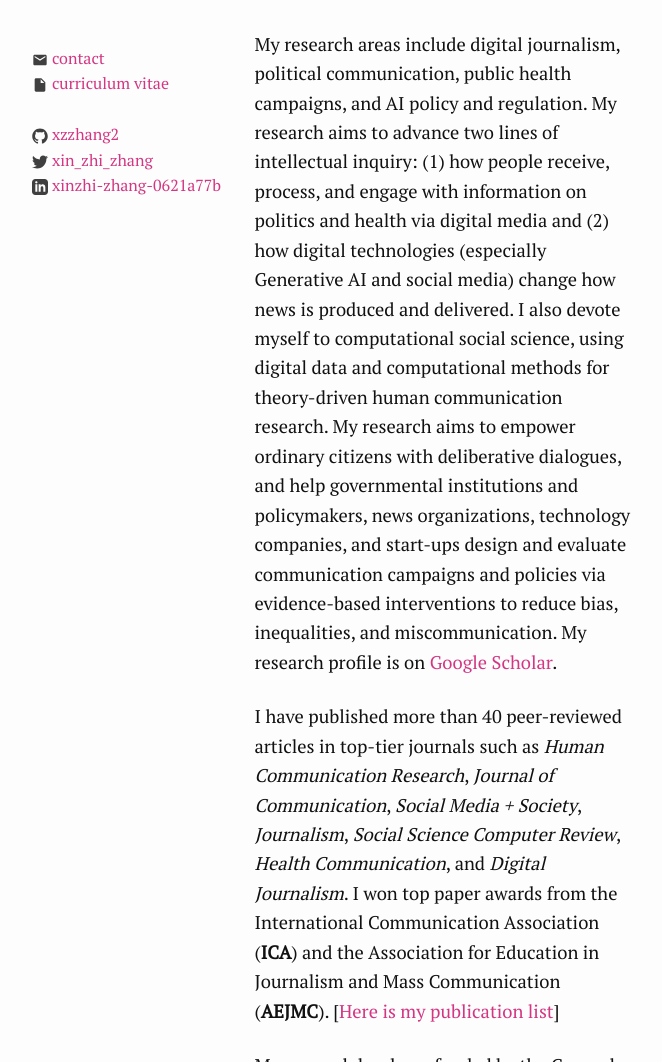
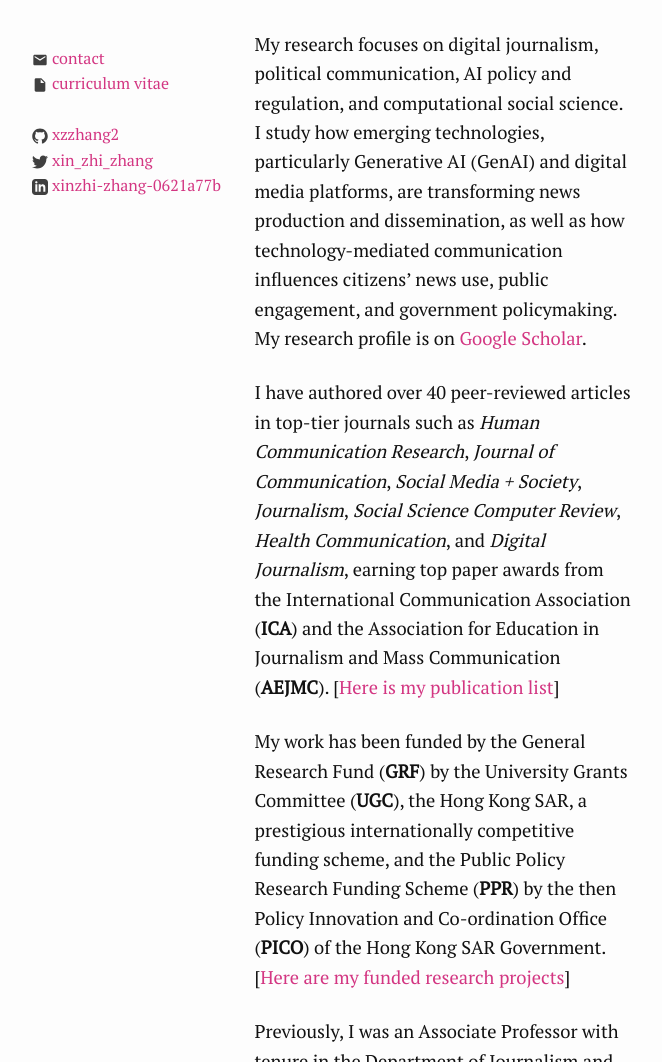
Before and after one commit to xzzhang2/xzzhang2.github.io, a Jekyll site: the page built from index.md, in a window 1280 px wide and 1400 px high, cut to the strip 338-1400 px from the top of the window. Shown: the whole strip, without its empty margins (308-970 px from the left). Built offline with Jekyll 4.4.1, drawn with Linux system fonts in a browser that asks for light colours; some of the changed text lies outside the part shown.

Commit message:
updating information

```diff
--- a/index.md
+++ b/index.md
@@ -9,16 +9,16 @@ seo:
 
 Welcome! I am Xinzhi Zhang, an Associate Professor with tenure in the [Department of Media and Communication](https://www.cityu.edu.hk/com/Profile.aspx?u=xzzhang2) (COM) at the [City University of Hong Kong](https://www.cityu.edu.hk/) (CityUHK).
 
-My research areas include digital journalism, political communication, public health campaigns, and AI policy and regulation. My research aims to advance two lines of intellectual inquiry: (1) how people receive, process, and engage with information on politics and health via digital media and (2) how digital technologies (especially Generative AI and social media) change how news is produced and delivered. I also devote myself to computational social science, using digital data and computational methods for theory-driven human communication research. My research aims to empower ordinary citizens with deliberative dialogues, and help governmental institutions and policymakers, news organizations, technology companies, and start-ups design and evaluate communication campaigns and policies via evidence-based interventions to reduce bias, inequalities, and miscommunication. My research profile is on [Google Scholar](https://scholar.google.com.hk/citations?user=iOFeIDIAAAAJ).
+My research focuses on digital journalism, political communication, AI policy and regulation, and computational social science. I study how emerging technologies, particularly Generative AI (GenAI) and digital media platforms, are transforming news production and dissemination, as well as how technology-mediated communication influences citizens' news use, public engagement, and government policymaking. My research profile is on [Google Scholar](https://scholar.google.com.hk/citations?user=iOFeIDIAAAAJ).
 
-I have published more than 40 peer-reviewed articles in top-tier journals such as *Human Communication Research*, *Journal of Communication*, *Social Media + Society*, *Journalism*, *Social Science Computer Review*, *Health Communication*, and *Digital Journalism*. I won top paper awards from the International Communication Association (**ICA**) and the Association for Education in Journalism and Mass Communication (**AEJMC**). [[Here is my publication list](https://xzzhang2.github.io/pages/pubs.html)]
+I have authored over 40 peer-reviewed articles in top-tier journals such as *Human Communication Research*, *Journal of Communication*, *Social Media + Society*, *Journalism*, *Social Science Computer Review*, *Health Communication*, and *Digital Journalism*, earning top paper awards from the International Communication Association (**ICA**) and the Association for Education in Journalism and Mass Communication (**AEJMC**). [[Here is my publication list](https://xzzhang2.github.io/pages/pubs.html)]
 
-My research has been funded by the General Research Fund (**GRF**) by the University Grants Committee (**UGC**), the Hong Kong SAR, a prestigious internationally competitive funding scheme, and the Public Policy Research Funding Scheme (**PPR**) by the then Policy Innovation and Co-ordination Office (**PICO**) of the Hong Kong SAR Government. [[Here are my funded research projects](https://xzzhang2.github.io/pages/projects.html)]
+My work has been funded by the General Research Fund (**GRF**) by the University Grants Committee (**UGC**), the Hong Kong SAR, a prestigious internationally competitive funding scheme, and the Public Policy Research Funding Scheme (**PPR**) by the then Policy Innovation and Co-ordination Office (**PICO**) of the Hong Kong SAR Government. [[Here are my funded research projects](https://xzzhang2.github.io/pages/projects.html)]
 
-Before joining CityUHK, I was an Associate Professor with tenure in the Department of Journalism and the Department of Interactive Media in the School of Communication at the [Hong Kong Baptist University](https://www.hkbu.edu.hk/) and the founding Programme Director (2019 - 23) of [Master of Science (MSc) in AI and Digital Media](https://ar.hkbu.edu.hk/tpg-admissions/programmes/master-of-science-msc-in-ai-and-digital-media-approved-programme-under-ugc-s-targeted-tpg-programmes-fellowships-scheme), the first postgraduate programme in Hong Kong focusing on AI technologies and their applications in digital media, human communication, and innovation for entrepreneurship.
+Previously, I was an Associate Professor with tenure in the Department of Journalism and the Department of Interactive Media in the School of Communication at the [Hong Kong Baptist University](https://www.hkbu.edu.hk/) and the founding Programme Director (2019 - 23) of [Master of Science (MSc) in AI and Digital Media](https://ar.hkbu.edu.hk/tpg-admissions/programmes/master-of-science-msc-in-ai-and-digital-media-approved-programme-under-ugc-s-targeted-tpg-programmes-fellowships-scheme), a pioneering postgraduate program of its kind in the Asia-Pacific region.
 
-I am the Editorial Board Member of [*Human Communication Research*](https://academic.oup.com/hcr), [*Journalism & Mass Communication Quarterly*](https://journals.sagepub.com/home/jmq), [*Digital Journalism*](https://www.tandfonline.com/toc/rdij20/current) and [*Chinese Journal of Communication*](https://www.tandfonline.com/toc/rcjc20/current).
+I serve on the editorial boards of [*Human Communication Research*](https://academic.oup.com/hcr), [*Journalism & Mass Communication Quarterly*](https://journals.sagepub.com/home/jmq), [*Digital Journalism*](https://www.tandfonline.com/toc/rdij20/current) and [*Chinese Journal of Communication*](https://www.tandfonline.com/toc/rcjc20/current).
 
-I obtained Ph.D. in Media and Communication (2013) and an M.A. *with Distinction* in Communication and New Media (2009) from the [Department of Media and Communication](http://www6.cityu.edu.hk/com/) at [City University of Hong Kong](www.cityu.edu.hk). I have been a Visiting Scholar at the Department of Communication at [University of California, Davis](https://www.ucdavis.edu/) in fall 2022.
+I obtained Ph.D. in Media and Communication (2013) and an M.A. *with Distinction* in Communication and New Media (2009) from the [Department of Media and Communication](http://www6.cityu.edu.hk/com/) at [City University of Hong Kong](www.cityu.edu.hk). I have been a Visiting Scholar at the Department of Communication at [University of California, Davis](https://www.ucdavis.edu/) in 2022.
 
 [Updated: Jan 2025]
```
